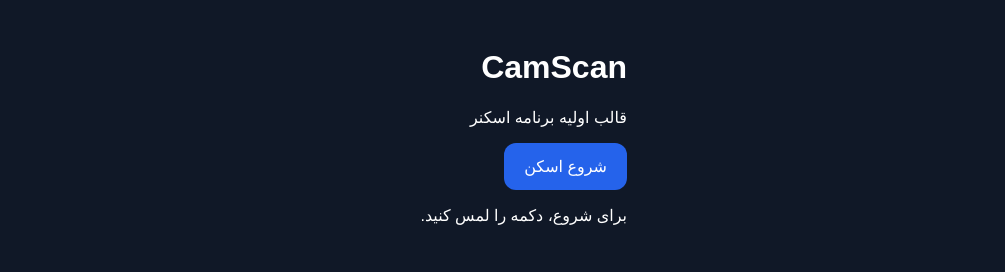
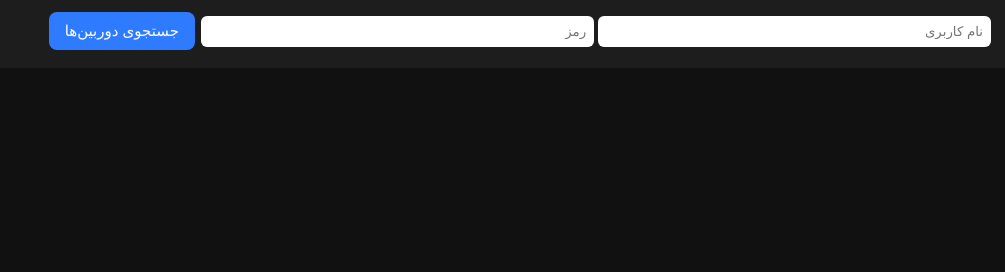
Before and after one commit to talkhestan-byte/camscan, a website: page www/index.html in a window 1280 px wide. Shown: the whole page, without its empty margins (275-1280 px from the left). Drawn offline with Linux system fonts and the light colour scheme.

Commit message:
Update index.html

```diff
--- a/www/index.html
+++ b/www/index.html
@@ -1,24 +1,26 @@
-<!doctype html>
-<html lang="fa" dir="rtl">
-<head>
-  <meta charset="utf-8">
-  <meta name="viewport" content="width=device-width, initial-scale=1, viewport-fit=cover">
-  <meta name="theme-color" content="#101827">
-  <title>CamScan</title>
-  <style>
-    * { box-sizing: border-box; }
-    body { margin: 0; min-height: 100vh; background: #101827; color: #fff; font-family: sans-serif; }
-    main { max-width: 560px; margin: 0 auto; padding: 28px 18px; }
-    button { border: 0; border-radius: 12px; padding: 14px 20px; background: #2563eb; color: white; font-size: 16px; }
-  </style>
-</head>
-<body>
-  <main>
-    <h1>CamScan</h1>
-    <p>قالب اولیه برنامه اسکنر</p>
-    <button id="scanButton" type="button">شروع اسکن</button>
-    <p id="status" role="status">برای شروع، دکمه را لمس کنید.</p>
-  </main>
-  <script src="./app.js"></script>
-</body>
-</html>
+<!DOCTYPE html>
+<html lang="fa" dir="rtl"><head>
+<meta charset="UTF-8">
+<meta name="viewport" content="width=device-width,initial-scale=1">
+<title>اسکنر دوربین</title>
+<style>
+ body{font-family:sans-serif;margin:0;background:#111;color:#eee}
+ header{padding:12px;background:#1d1d1d;position:sticky;top:0}
+ input{width:30%;padding:8px;margin:2px;border-radius:6px;border:0}
+ button{padding:10px 16px;border:0;border-radius:8px;background:#2f7bff;color:#fff;font-size:15px}
+ .card{margin:10px;padding:12px;background:#1d1d1d;border-radius:12px}
+ .dot{display:inline-block;width:10px;height:10px;border-radius:50%;margin-left:6px}
+ .online{background:#2ecc71}.offline{background:#e74c3c}.auth{background:#f1c40f}
+ small{color:#aaa;display:block;margin-top:4px;direction:ltr;text-align:right;word-break:break-all}
+ #viewer{display:none;position:fixed;inset:0;background:#000;z-index:9;text-align:center}
+ #viewer img{width:100%;max-height:80vh;object-fit:contain}
+</style></head><body>
+<header>
+ <input id="u" placeholder="نام کاربری"><input id="p" type="password" placeholder="رمز">
+ <button onclick="scan()">جستجوی دوربین‌ها</button>
+ <div id="st" style="margin-top:6px;font-size:13px"></div>
+</header>
+<div id="list"></div>
+<div id="viewer"><p id="vt"></p><img id="vi"><br><button onclick="closeView()">بستن</button></div>
+<script src="app.js"></script>
+</body></html>
```
